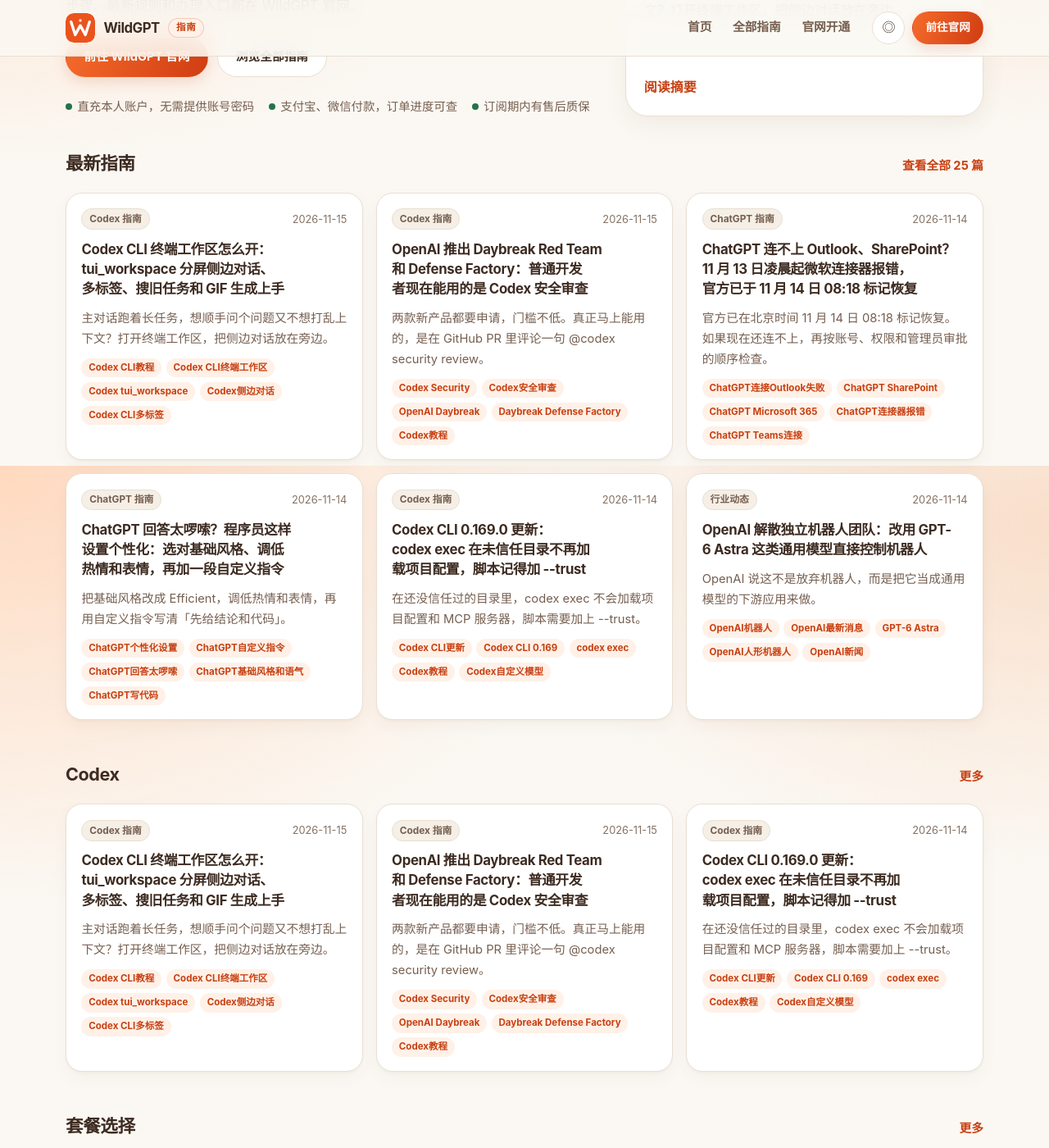
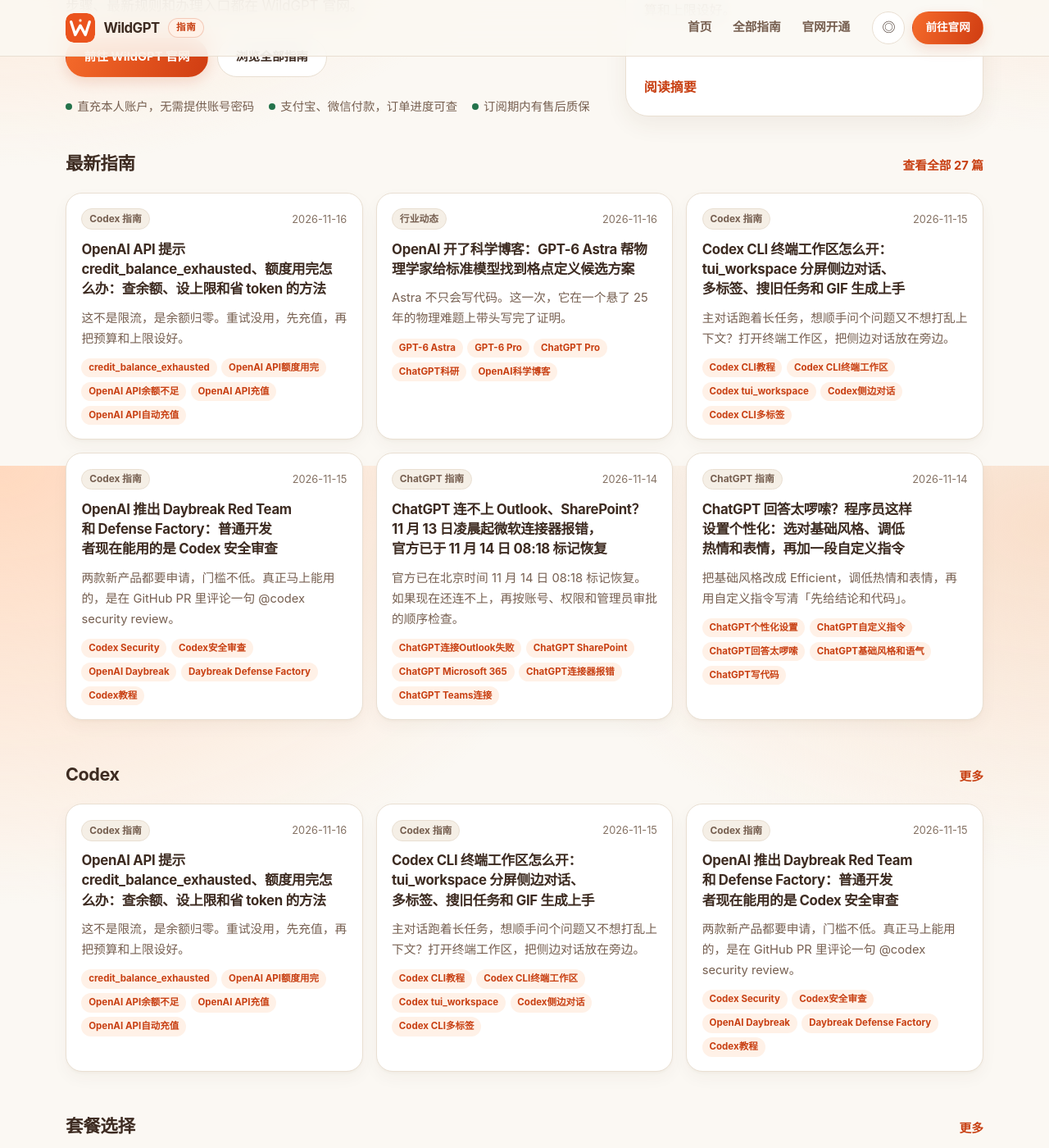
Before and after one commit to wildgpt-plus/wildgpt-plus.github.io, a Jekyll site: the page built from index.html, in a window 1280 px wide and 1400 px high, scrolled down 332 px. Shown: the whole window at 82% size. Built offline with Jekyll 4.4.1, drawn with Linux system fonts in a browser that asks for light colours; some of the changed text lies outside the part shown.

Commit message:
docs: sync November 16 WildGPT summaries

```diff
--- a/_data/guides.json
+++ b/_data/guides.json
@@ -1,4 +1,78 @@
 [
+  {
+    "slug": "openai-api-credit-balance-exhausted-fix",
+    "title": "OpenAI API 提示 credit_balance_exhausted、额度用完怎么办：查余额、设上限和省 token 的方法",
+    "date": "2026-11-16",
+    "published": "2026-11-16",
+    "summary": "这不是限流，是余额归零。重试没用，先充值，再把预算和上限设好。",
+    "points": [
+      "credit_balance_exhausted 表示 API 组织的预付积分用完了，不是限流，重试没用，要去 Billing 页面充值。",
+      "积分用完后访问可能还会延迟一会儿才停，所以余额会出现负数，下次充值时扣回；想控制花费要靠硬性花费上限和自动充值上限。",
+      "智能体写代码时每一轮都会带上完整上下文，用好缓存、压缩上下文、简单活换便宜模型，费用能降一大截；日常写代码也可以直接用 ChatGPT 账号登录 Codex，走订阅额度。"
+    ],
+    "tags": [
+      "credit_balance_exhausted",
+      "OpenAI API额度用完",
+      "OpenAI API余额不足",
+      "OpenAI API充值",
+      "OpenAI API自动充值",
+      "OpenAI API费用",
+      "Codex API Key费用",
+      "Prompt Caching省钱"
+    ],
+    "keywords": [
+      "credit_balance_exhausted",
+      "OpenAI API额度用完",
+      "OpenAI API余额不足",
+      "OpenAI API充值",
+      "OpenAI API自动充值",
+      "OpenAI API费用",
+      "Codex API Key费用",
+      "Prompt Caching省钱"
+    ],
+    "topic": "codex",
+    "category": "Codex 指南",
+    "source_url": "https://wildgpt.plus/zh/guides/openai-api-credit-balance-exhausted-fix/",
+    "canonical": "https://wildgpt.plus/zh/guides/openai-api-credit-balance-exhausted-fix/",
+    "cta_url": "https://wildgpt.plus/zh/guides/openai-api-credit-balance-exhausted-fix/?utm_source=githubpages&utm_medium=guide&utm_campaign=knowledge_summary"
+  },
+  {
+    "slug": "openai-science-blog-gpt-6-astra-standard-model",
+    "title": "OpenAI 开了科学博客：GPT-6 Astra 帮物理学家给标准模型找到格点定义候选方案",
+    "date": "2026-11-16",
+    "published": "2026-11-16",
+    "summary": "Astra 不只会写代码。这一次，它在一个悬了 25 年的物理难题上带头写完了证明。",
+    "points": [
+      "OpenAI 美国时间 11 月 15 日上线科学博客，首篇客座文章讲物理学家和 GPT-6 Astra 合作，给标准模型提出了一个格点定义的候选方案。",
+      "作者说 Astra 主导了详细证明，三位格点场论专家审阅过，但这仍是候选方案，离实际计算还有很长的路。",
+      "Pro 用户在 Chat 里选 Pro 思考等级就是 GPT-6 Astra；Plus 用户可以在 Work 和 Codex 里用 Astra。"
+    ],
+    "tags": [
+      "GPT-6 Astra",
+      "GPT-6 Pro",
+      "ChatGPT Pro",
+      "ChatGPT科研",
+      "OpenAI科学博客",
+      "OpenAI最新消息",
+      "ChatGPT Pro充值",
+      "Astra怎么用"
+    ],
+    "keywords": [
+      "GPT-6 Astra",
+      "GPT-6 Pro",
+      "ChatGPT Pro",
+      "ChatGPT科研",
+      "OpenAI科学博客",
+      "OpenAI最新消息",
+      "ChatGPT Pro充值",
+      "Astra怎么用"
+    ],
+    "topic": "news",
+    "category": "行业动态",
+    "source_url": "https://wildgpt.plus/zh/guides/openai-science-blog-gpt-6-astra-standard-model/",
+    "canonical": "https://wildgpt.plus/zh/guides/openai-science-blog-gpt-6-astra-standard-model/",
+    "cta_url": "https://wildgpt.plus/zh/guides/openai-science-blog-gpt-6-astra-standard-model/?utm_source=githubpages&utm_medium=guide&utm_campaign=knowledge_summary"
+  },
   {
     "slug": "codex-cli-tui-workspace-side-chat-tabs",
     "title": "Codex CLI 终端工作区怎么开：tui_workspace 分屏侧边对话、多标签、搜旧任务和 GIF 生成上手",
--- /dev/null
+++ b/knowledge/guides/openai-api-credit-balance-exhausted-fix.md
@@ -0,0 +1,43 @@
+---
+title: "OpenAI API 提示 credit_balance_exhausted、额度用完怎么办：查余额、设上限和省 token 的方法"
+description: "这不是限流，是余额归零。重试没用，先充值，再把预算和上限设好。"
+date: "2026-11-16"
+updated: "2026-11-16"
+topic: "codex"
+category: "Codex 指南"
+tags:
+  - "credit_balance_exhausted"
+  - "OpenAI API额度用完"
+  - "OpenAI API余额不足"
+  - "OpenAI API充值"
+  - "OpenAI API自动充值"
+  - "OpenAI API费用"
+  - "Codex API Key费用"
+  - "Prompt Caching省钱"
+keywords:
+  - "credit_balance_exhausted"
+  - "OpenAI API额度用完"
+  - "OpenAI API余额不足"
+  - "OpenAI API充值"
+  - "OpenAI API自动充值"
+  - "OpenAI API费用"
+  - "Codex API Key费用"
+  - "Prompt Caching省钱"
+slug: "openai-api-credit-balance-exhausted-fix"
+canonical: "https://wildgpt.plus/zh/guides/openai-api-credit-balance-exhausted-fix/"
+source_url: "https://wildgpt.plus/zh/guides/openai-api-credit-balance-exhausted-fix/"
+layout: guide
+permalink: /guides/openai-api-credit-balance-exhausted-fix/
+---
+
+这不是限流，是余额归零。重试没用，先充值，再把预算和上限设好。
+
+## 要点
+
+- credit_balance_exhausted 表示 API 组织的预付积分用完了，不是限流，重试没用，要去 Billing 页面充值。
+- 积分用完后访问可能还会延迟一会儿才停，所以余额会出现负数，下次充值时扣回；想控制花费要靠硬性花费上限和自动充值上限。
+- 智能体写代码时每一轮都会带上完整上下文，用好缓存、压缩上下文、简单活换便宜模型，费用能降一大截；日常写代码也可以直接用 ChatGPT 账号登录 Codex，走订阅额度。
+
+[阅读官网完整指南](https://wildgpt.plus/zh/guides/openai-api-credit-balance-exhausted-fix/?utm_source=github&utm_medium=referral&utm_campaign=knowledge_base)
+
+套餐、价格和办理入口以 WildGPT 官网当前页面为准。
--- /dev/null
+++ b/knowledge/guides/openai-science-blog-gpt-6-astra-standard-model.md
@@ -0,0 +1,43 @@
+---
+title: "OpenAI 开了科学博客：GPT-6 Astra 帮物理学家给标准模型找到格点定义候选方案"
+description: "Astra 不只会写代码。这一次，它在一个悬了 25 年的物理难题上带头写完了证明。"
+date: "2026-11-16"
+updated: "2026-11-16"
+topic: "news"
+category: "行业动态"
+tags:
+  - "GPT-6 Astra"
+  - "GPT-6 Pro"
+  - "ChatGPT Pro"
+  - "ChatGPT科研"
+  - "OpenAI科学博客"
+  - "OpenAI最新消息"
+  - "ChatGPT Pro充值"
+  - "Astra怎么用"
+keywords:
+  - "GPT-6 Astra"
+  - "GPT-6 Pro"
+  - "ChatGPT Pro"
+  - "ChatGPT科研"
+  - "OpenAI科学博客"
+  - "OpenAI最新消息"
+  - "ChatGPT Pro充值"
+  - "Astra怎么用"
+slug: "openai-science-blog-gpt-6-astra-standard-model"
+canonical: "https://wildgpt.plus/zh/guides/openai-science-blog-gpt-6-astra-standard-model/"
+source_url: "https://wildgpt.plus/zh/guides/openai-science-blog-gpt-6-astra-standard-model/"
+layout: guide
+permalink: /guides/openai-science-blog-gpt-6-astra-standard-model/
+---
+
+Astra 不只会写代码。这一次，它在一个悬了 25 年的物理难题上带头写完了证明。
+
+## 要点
+
+- OpenAI 美国时间 11 月 15 日上线科学博客，首篇客座文章讲物理学家和 GPT-6 Astra 合作，给标准模型提出了一个格点定义的候选方案。
+- 作者说 Astra 主导了详细证明，三位格点场论专家审阅过，但这仍是候选方案，离实际计算还有很长的路。
+- Pro 用户在 Chat 里选 Pro 思考等级就是 GPT-6 Astra；Plus 用户可以在 Work 和 Codex 里用 Astra。
+
+[阅读官网完整指南](https://wildgpt.plus/zh/guides/openai-science-blog-gpt-6-astra-standard-model/?utm_source=github&utm_medium=referral&utm_campaign=knowledge_base)
+
+套餐、价格和办理入口以 WildGPT 官网当前页面为准。
```
Also changed, not shown: knowledge/README.md (+2 -0 lines).
